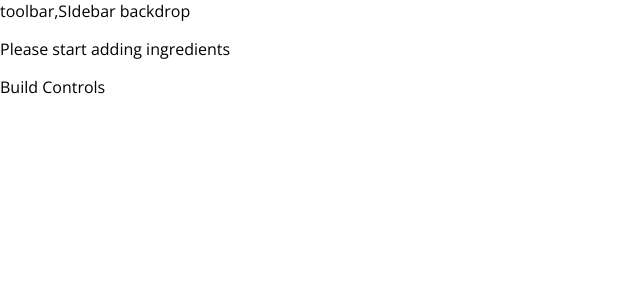
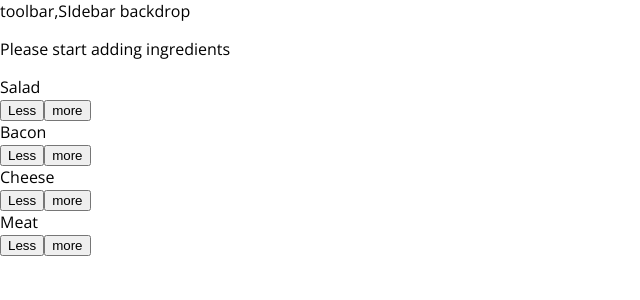
Before and after one commit to kaleido01/perfect-react, a React app in the folder burger-builder/: page / in a window 1280 px wide. Shown: the top 300 px of the page, without its empty margins (0-640 px from the left). Built offline with nearby package versions, Linux system fonts and the light colour scheme.

Commit message:
fix typo

```diff
--- a/burger-builder/src/components/BuildControls/BuildControl/BuildControl.js
+++ b/burger-builder/src/components/BuildControls/BuildControl/BuildControl.js
@@ -4,7 +4,7 @@
 
 const BuildControll = props => {
 	return (
-		<div className={classes.BuildControll}>
+		<div className={classes.BuildControl}>
 			<div className={classes.Label}>{props.label}</div>
 			<button className={classes.Less}>Less</button>
 			<button className={classes.More}>more</button>
--- a/burger-builder/src/components/BuildControls/BuildControls.css
+++ b/burger-builder/src/components/BuildControls/BuildControls.css
@@ -1,4 +1,4 @@
-.BuildControlls {
+.BuildControls {
 	width: 100%;
 	background-color: #cf8f2e;
 	display: flex;
--- a/burger-builder/src/components/BuildControls/BuildControls.js
+++ b/burger-builder/src/components/BuildControls/BuildControls.js
@@ -1,7 +1,23 @@
 import React from "react";
 
-const buildControlls = props => {
-	return <div />;
+import classes from "./BuildControls.css";
+import BuildControl from "./BuildControl/BuildControl";
+
+const controls = [
+	{ label: "Salad", type: "salad" },
+	{ label: "Bacon", type: "bacon" },
+	{ label: "Cheese", type: "cheese" },
+	{ label: "Meat", type: "meat" }
+];
+
+const buildControls = props => {
+	return (
+		<div className={classes.BuildControls}>
+			{controls.map(ctrl => {
+				return <BuildControl key={ctrl.label} label={ctrl.label} />;
+			})}
+		</div>
+	);
 };
 
-export default buildControlls;
+export default buildControls;
--- a/burger-builder/src/containers/BurgerBuilder/BurgerBuilder.js
+++ b/burger-builder/src/containers/BurgerBuilder/BurgerBuilder.js
@@ -1,6 +1,7 @@
 import React, { Component } from "react";
 import Aux from "./../../hoc/_Aux";
 import Burger from "../../components/Burger/Burger";
+import BuildControls from "../../components/BuildControls/BuildControls";
 
 class BurgerBuilder extends Component {
 	state = {
@@ -16,7 +17,7 @@
 		return (
 			<Aux>
 				<Burger ingredients={ingredients} />
-				<div>Build Controls</div>
+				<BuildControls />
 			</Aux>
 		);
 	}
```
